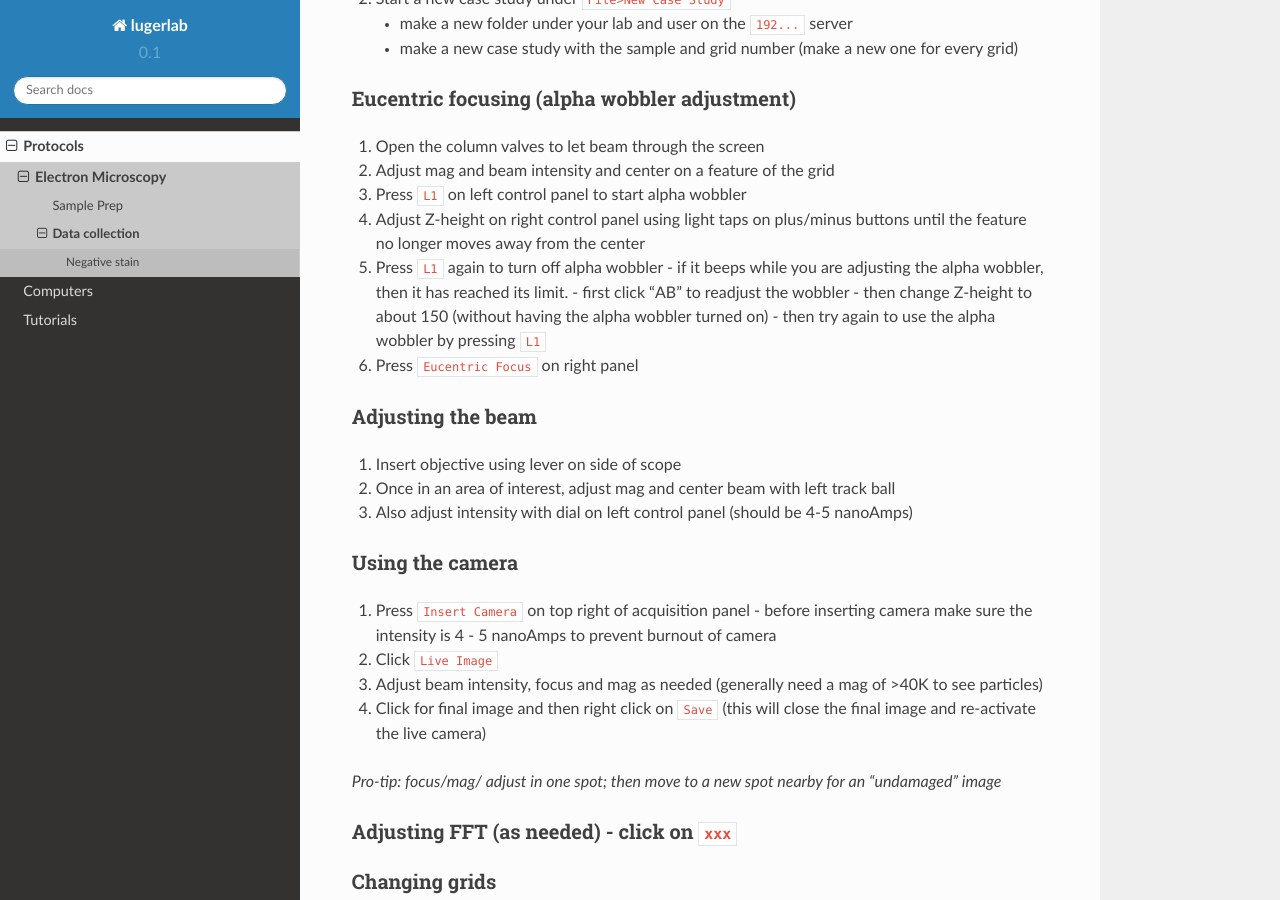
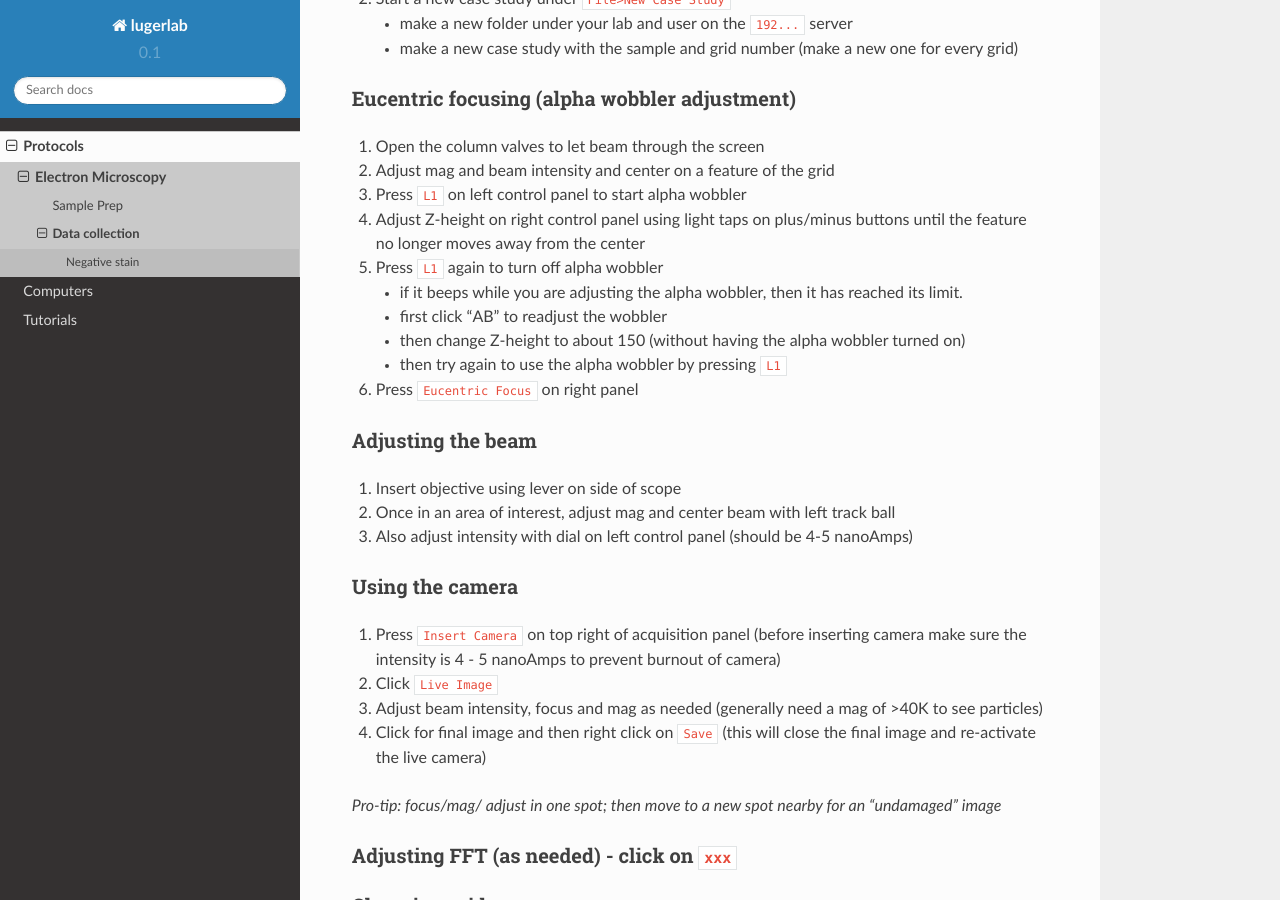
Before and after one commit to Luger-Lab/lugerlab-docs, a Sphinx documentation site: the page built from docs/source/protocols/structural/electron_microscopy/data_collection.rst, in a window 1280 px wide and 900 px high, scrolled down 1491 px. Built offline with Sphinx 7.4.7 and the Read the Docs theme 2.0.0, drawn with Linux system fonts in a browser that asks for light colours; pages that are not in the unit, such as notebooks, are missing from menus.

Commit message:
cleaned up some syntax

```diff
--- a/docs/source/protocols/structural/electron_microscopy/data_collection.rst
+++ b/docs/source/protocols/structural/electron_microscopy/data_collection.rst
@@ -72,10 +72,12 @@ Eucentric focusing (alpha wobbler adjustment)
 #. Press ``L1`` on left control panel to start alpha wobbler
 #. Adjust Z-height on right control panel using light taps on plus/minus buttons until the feature no longer moves away from the center
 #. Press ``L1`` again to turn off alpha wobbler
+
    - if it beeps while you are adjusting the alpha wobbler, then it has reached its limit.
    - first click "AB" to readjust the wobbler
    - then change Z-height to about 150 (without having the alpha wobbler turned on)
    - then try again to use the alpha wobbler by pressing ``L1``
+
 #. Press ``Eucentric Focus`` on right panel
 
 Adjusting the beam
@@ -86,8 +88,7 @@ Adjusting the beam
 
 Using the camera
 ~~~~~~~~~~~~~~~~
-#. Press ``Insert Camera`` on top right of acquisition panel
-   - before inserting camera make sure the intensity is 4 - 5 nanoAmps to prevent burnout of camera
+#. Press ``Insert Camera`` on top right of acquisition panel (before inserting camera make sure the intensity is 4 - 5 nanoAmps to prevent burnout of camera)
 #. Click ``Live Image``
 #. Adjust beam intensity, focus and mag as needed (generally need a mag of >40K to see particles)
 #. Click for final image and then right click on ``Save`` (this will close the final image and re-activate the live camera)
```
